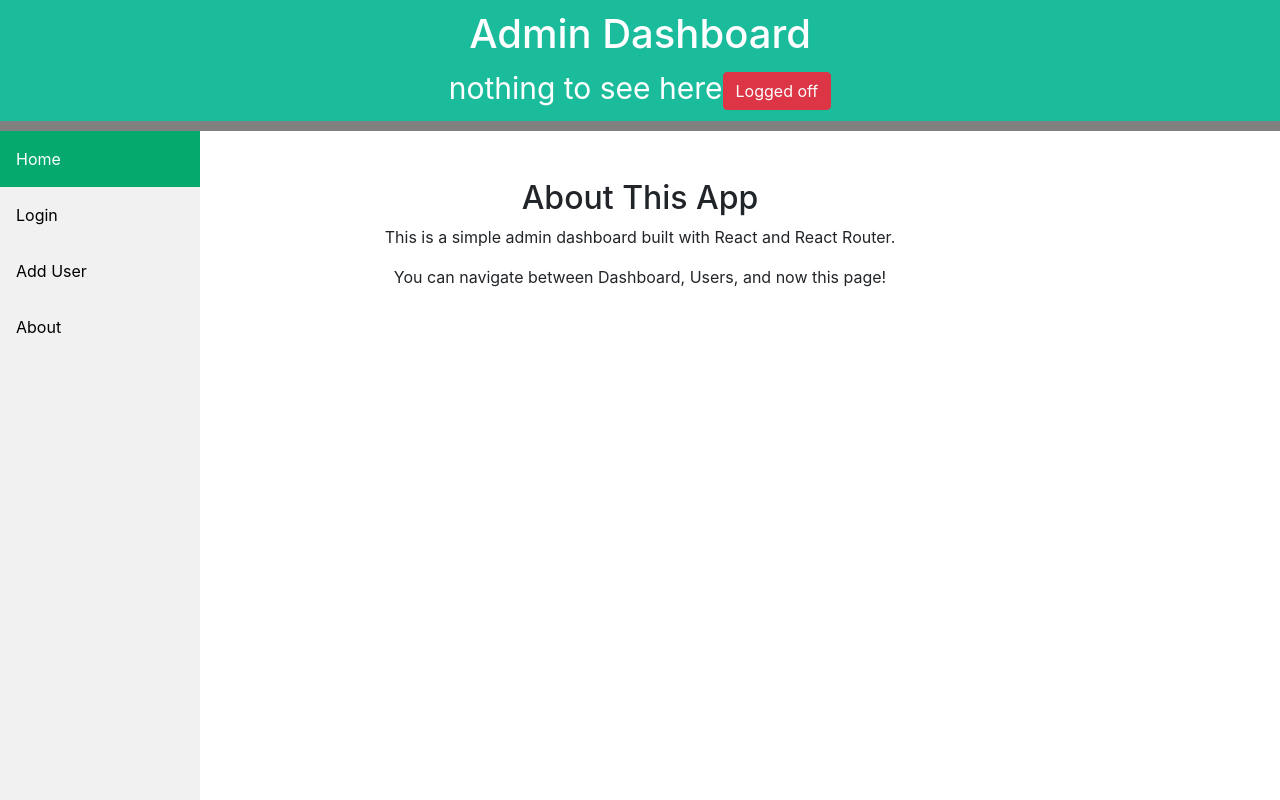
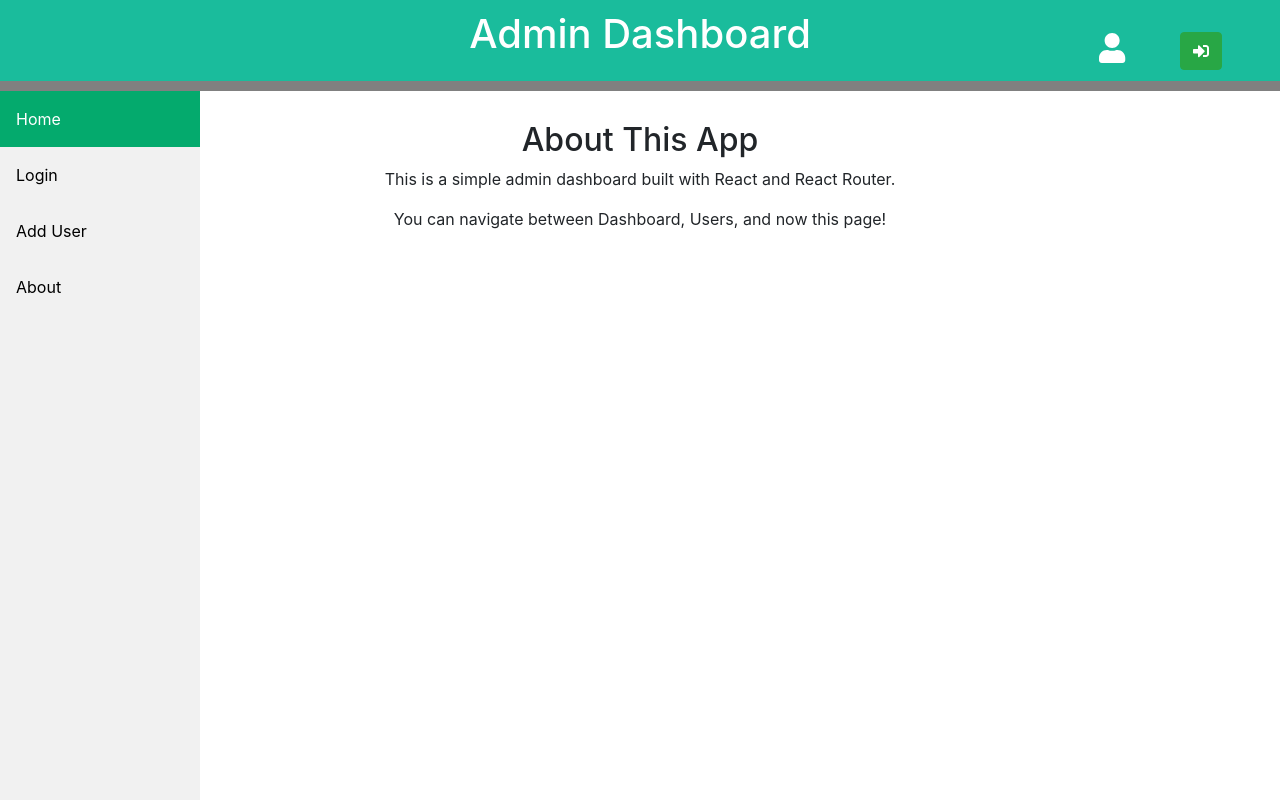
Before and after one commit to ernestromen/flask-todo-list, a React (Create React App) app in the folder client/: page /about in a window 1280 px wide. Built offline with nearby package versions, Linux system fonts and the light colour scheme; no server answers.

Commit message:
made visual changes

```diff
--- a/client/src/index.css
+++ b/client/src/index.css
@@ -11,6 +11,7 @@ body {
     position: fixed;
     height: 100%;
     overflow: auto;
+    margin-top: 90px;
   }
 
   .sidebar a {
@@ -59,6 +60,8 @@ body {
     background: #1abc9c;
     color: white;
     font-size: 30px;
+    position: fixed;
+    width: 100%;
   }
 
 
@@ -99,3 +102,11 @@ body {
       transform: rotate(360deg);
     }
   }
+
+  .cursor-pointer {
+    cursor: pointer;
+  }
+
+  .space{
+    margin-top: 120px;
+  }
--- a/client/src/pages/About.js
+++ b/client/src/pages/About.js
@@ -2,7 +2,7 @@ import React from "react";
 
 function About() {
   return (
-    <div className="text-center mt-5">
+    <div className="text-center space">
       <h2>About This App</h2>
       <p>This is a simple admin dashboard built with React and React Router.</p>
       <p>You can navigate between Dashboard, Users, and now this page!</p>
--- a/client/src/pages/AddUser.js
+++ b/client/src/pages/AddUser.js
@@ -34,8 +34,8 @@ function AddUser() {
     );
 
   return (
-    <div className="content">
-      <h2 className="text-center mt-3">Add User</h2>
+    <div className="content mt-5">
+      <h2 className="text-center mt-5">Add User</h2>
       <form
         className="p-4 border rounded shadow-sm"
         style={{ maxWidth: "400px", margin: "0 auto" }}
--- a/client/src/pages/Header.js
+++ b/client/src/pages/Header.js
@@ -1,6 +1,13 @@
 import React from "react";
 import { useDispatch, useSelector } from "react-redux";
 import { logOutUser } from "../features/auth/authSlice";
+import {
+  faSignInAlt,
+  faSignOutAlt,
+  faUser,
+} from "@fortawesome/free-solid-svg-icons";
+import { FontAwesomeIcon } from "@fortawesome/react-fontawesome";
+import { Link } from "react-router-dom";
 
 function Header() {
   const { isLoggedIn, user } = useSelector((state) => state.auth);
@@ -12,19 +19,66 @@ function Header() {
   };
 
   return (
-    <div className="header" style={{ borderBottom: "10px solid grey" }}>
-      <h1>Admin Dashboard</h1>
-      {user ? <span>hello {user}</span> : <span>nothing to see here</span>}
-      {isLoggedIn ? (
-        <div>
-          <button className="btn btn-success">Logged in</button>
-          <form onSubmit={handleSubmit}>
-            <button className="btn btn-danger">Log off</button>
-          </form>
+    <div class="outercontainer border-bottom border-dark">
+      <header class="header" style={{ borderBottom: "10px solid grey" }}>
+        <div class="container-fluid">
+          <div class="row">
+            <div class="col-md-2 col-sm-3 col-12 order-md-1 order-sm-3 order-1 logo_section text-center mb-2"></div>
+
+            <div class="col-xl-8 col-md-7 col-sm-4 col-6 order-md-2 order-sm-1 order-2 ">
+              <h1 className="text-center">Admin Dashboard</h1>
+            </div>
+
+            <div class="col-xl-2 col-md-3 col-sm-5 col-6 pt-3 order-md-3 order-sm-2 order-3">
+              <div class="row">
+                <div class="col-6">
+                  {user ? (
+                    <FontAwesomeIcon
+                      className="cursor-pointer"
+                      icon={faUser}
+                      title={user}
+                    />
+                  ) : (
+                    <FontAwesomeIcon
+                      className="cursor-pointer"
+                      icon={faUser}
+                      title="User"
+                    />
+                  )}
+                </div>
+                <div class="col-6">
+                  {isLoggedIn ? (
+                    <div className="row">
+                      <div className="col-6">
+                      </div>
+                      <div className="col-6">
+                        <form onSubmit={handleSubmit}>
+                          <button className="btn btn-danger">
+                            <FontAwesomeIcon
+                              icon={faSignOutAlt}
+                              title="Logout"
+                            />
+                          </button>
+                        </form>
+                      </div>
+                    </div>
+                  ) : (
+                    <div className="row">
+                      <div className="col-6">
+                          <Link to="/login" className="btn btn-success">
+                            <FontAwesomeIcon icon={faSignInAlt} title="Login" />
+                          </Link>
+                      </div>
+                      <div className="col-6">
+                      </div>
+                    </div>
+                  )}
+                </div>
+              </div>
+            </div>
+          </div>
         </div>
-      ) : (
-        <button className="btn btn-danger">Logged off</button>
-      )}
+      </header>
     </div>
   );
 }
--- a/client/src/pages/Login.js
+++ b/client/src/pages/Login.js
@@ -33,8 +33,8 @@ function Login() {
       </div>
     );
   return (
-    <div className="content">
-      <h2 className="text-center mt-3">Login User</h2>
+    <div className="content mt-5">
+      <h2 className="text-center mt-5">Login User</h2>
       {error && (
         <div className="m-auto bg-danger text-light w-25 p-3 text-center my-3">
           Error: {error}
--- a/client/src/pages/UserPage.js
+++ b/client/src/pages/UserPage.js
@@ -25,10 +25,10 @@ function UsersPage({ plusIcon }) {
     );
 
   return (
-    <div className="content">
-      <h2 className="text-center mt-3">Users</h2>
+    <div className="content mt-5">
+      <h2 className="text-center mt-5">Users</h2>
 
-      <div className="text-center my-3">
+      <div className="text-center my-3 mt-5">
         <Link to="/add-user">
           <FontAwesomeIcon icon={plusIcon} className="addUserButton fa-3x" />
         </Link>
--- a/client/src/routes/ AppRoutes.js
+++ b/client/src/routes/ AppRoutes.js
@@ -6,15 +6,16 @@ import AddUser from "../pages/AddUser";
 import Login from "../pages/Login";
 import { Navigate } from "react-router-dom";
 import { faPlus } from "@fortawesome/free-solid-svg-icons";
-import { useAuth } from "../context/AuthContext";
+import { useDispatch, useSelector } from "react-redux";
 
 function AppRoutes() {
-  const { isLoggedIn, setIsLoggedIn } = useAuth();
+  // const { isLoggedIn, setIsLoggedIn } = useAuth();
+  const { isLoggedIn, user } = useSelector((state) => state.auth);
 
   return (
     <Routes>
       <Route path="/" element={<UsersPage plusIcon={faPlus} />} />
-      <Route path="/login" element={isLoggedIn ? (<Navigate to="/" replace />): (<Login isLoggedIn={isLoggedIn} setIsLoggedIn={setIsLoggedIn}/>)} />
+      <Route path="/login" element={isLoggedIn ? (<Navigate to="/" replace />): (<Login/>)} />
       <Route path="/add-user" element={<AddUser />} />
       <Route path="/about" element={<About />} />
     </Routes>
```
